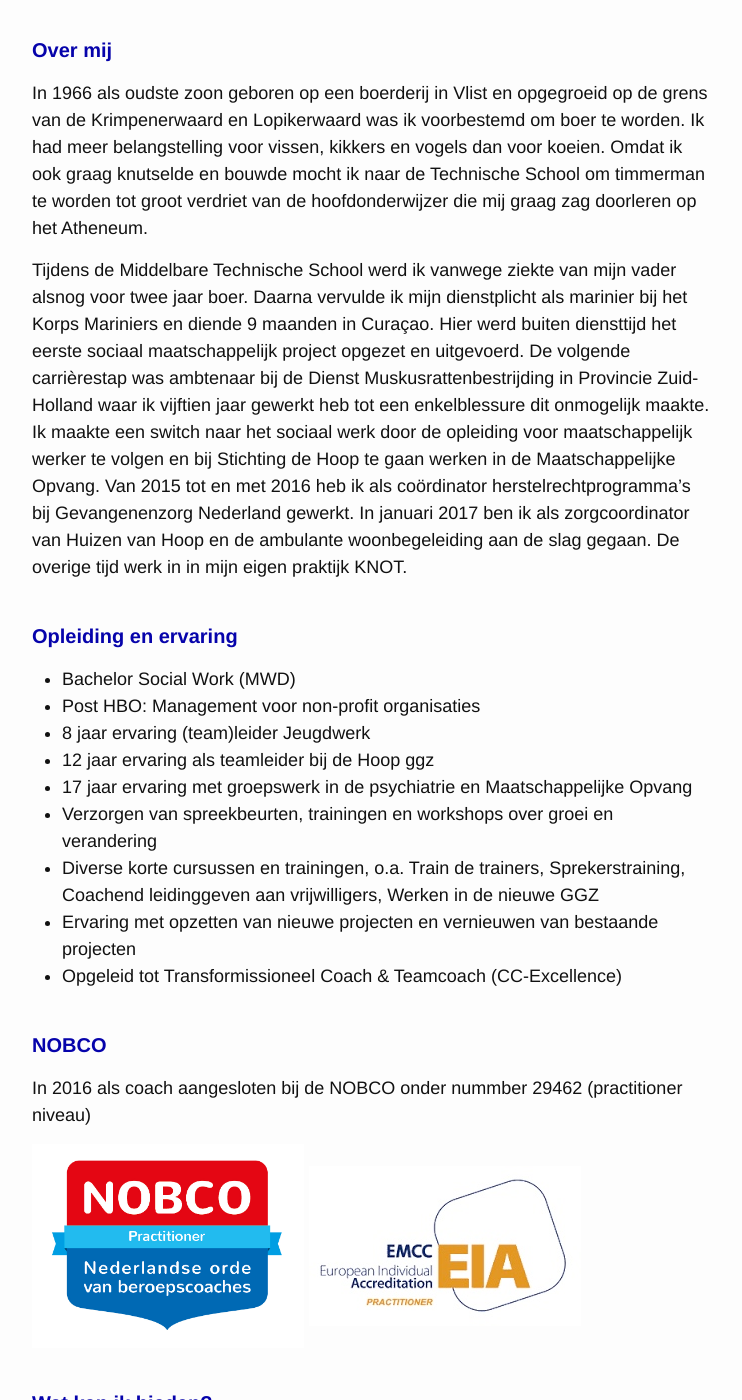
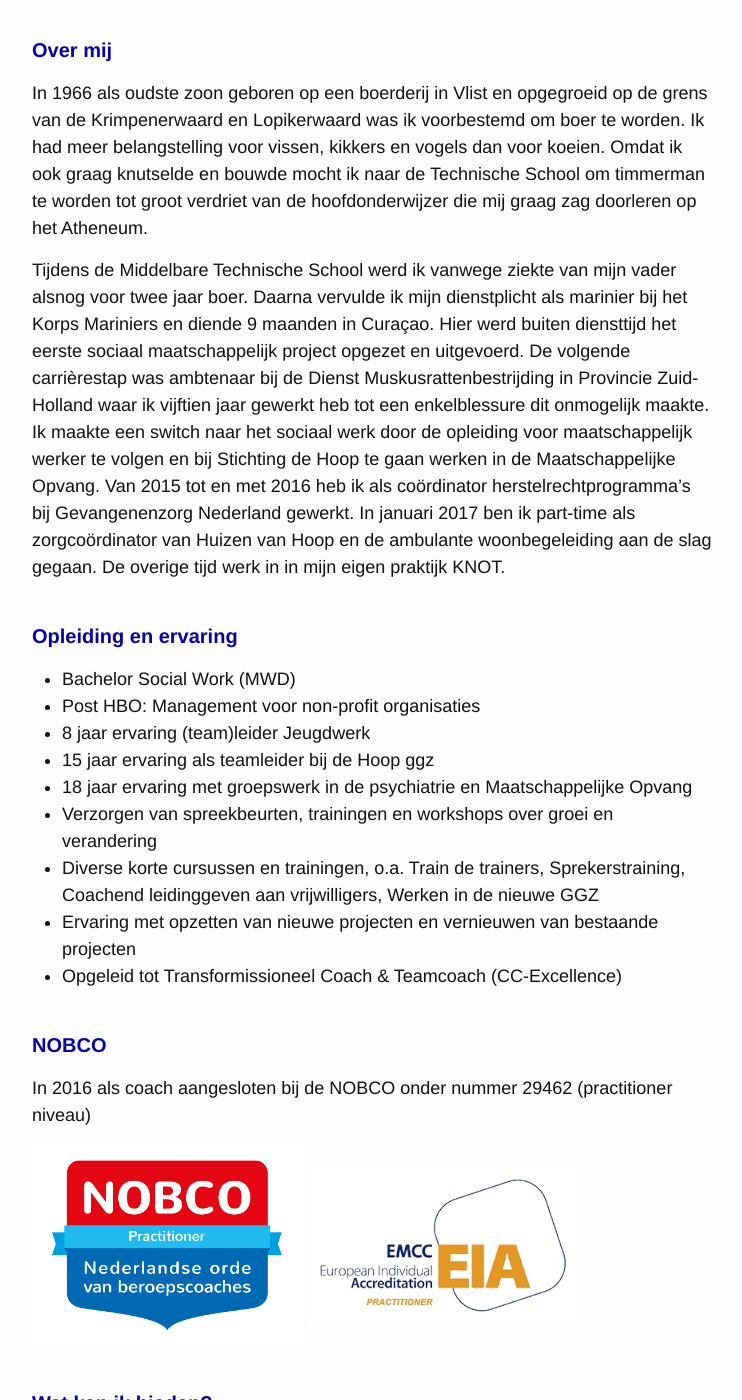
Before and after one commit to keesneven/keesneven.github.io, a Jekyll site: the page built from about.md, in a window 1280 px wide and 1400 px high, scrolled down 648 px. Shown: the whole window, without its empty margins (268-1010 px from the left). Built offline with Jekyll 4.4.1, drawn with Linux system fonts in a browser that asks for light colours; nearby versions of some CDN libraries; some of the changed text lies outside the part shown.

Commit message:
Update about.md

```diff
--- a/about.md
+++ b/about.md
@@ -7,22 +7,22 @@ img-path: /assets/img/knot.jpg
 #### Over mij
 In 1966 als oudste zoon geboren op een boerderij in Vlist en opgegroeid op de grens van de Krimpenerwaard en Lopikerwaard was ik voorbestemd om boer te worden. Ik had meer belangstelling voor vissen, kikkers en vogels dan voor koeien. Omdat ik ook graag knutselde en bouwde mocht ik naar de Technische School om timmerman te worden tot groot verdriet van de hoofdonderwijzer die mij graag zag doorleren op het Atheneum.
 
-Tijdens de Middelbare Technische School werd ik vanwege ziekte van mijn vader alsnog voor twee jaar boer. Daarna vervulde ik mijn dienstplicht als marinier bij het Korps Mariniers en diende 9 maanden in Curaçao. Hier werd buiten diensttijd het eerste sociaal maatschappelijk project opgezet en uitgevoerd. De volgende carrièrestap was ambtenaar bij de Dienst Muskusrattenbestrijding in Provincie Zuid-Holland waar ik vijftien jaar gewerkt heb tot een enkelblessure dit onmogelijk maakte. Ik maakte een switch naar het sociaal werk door de opleiding voor maatschappelijk werker te volgen en bij Stichting de Hoop te gaan werken in de Maatschappelijke Opvang. Van 2015 tot en met 2016 heb ik als coördinator herstelrechtprogramma’s bij Gevangenenzorg Nederland gewerkt. In januari 2017 ben ik als zorgcoordinator van Huizen van Hoop en de ambulante woonbegeleiding aan de slag gegaan. De overige tijd werk in in mijn eigen praktijk KNOT.
+Tijdens de Middelbare Technische School werd ik vanwege ziekte van mijn vader alsnog voor twee jaar boer. Daarna vervulde ik mijn dienstplicht als marinier bij het Korps Mariniers en diende 9 maanden in Curaçao. Hier werd buiten diensttijd het eerste sociaal maatschappelijk project opgezet en uitgevoerd. De volgende carrièrestap was ambtenaar bij de Dienst Muskusrattenbestrijding in Provincie Zuid-Holland waar ik vijftien jaar gewerkt heb tot een enkelblessure dit onmogelijk maakte. Ik maakte een switch naar het sociaal werk door de opleiding voor maatschappelijk werker te volgen en bij Stichting de Hoop te gaan werken in de Maatschappelijke Opvang. Van 2015 tot en met 2016 heb ik als coördinator herstelrechtprogramma’s bij Gevangenenzorg Nederland gewerkt. In januari 2017 ben ik part-time als zorgcoördinator van Huizen van Hoop en de ambulante woonbegeleiding aan de slag gegaan. De overige tijd werk in in mijn eigen praktijk KNOT.
 
 
 #### Opleiding en ervaring
 - Bachelor Social Work (MWD)
 - Post HBO: Management voor non-profit organisaties
 - 8 jaar ervaring (team)leider Jeugdwerk
-- 12 jaar ervaring als teamleider bij de Hoop ggz
-- 17 jaar ervaring met groepswerk in de psychiatrie en Maatschappelijke Opvang
+- 15 jaar ervaring als teamleider bij de Hoop ggz
+- 18 jaar ervaring met groepswerk in de psychiatrie en Maatschappelijke Opvang
 - Verzorgen van spreekbeurten, trainingen en workshops over groei en verandering
 - Diverse korte cursussen en trainingen, o.a. Train de trainers, Sprekerstraining, Coachend leidinggeven aan vrijwilligers,            Werken in de nieuwe GGZ
 - Ervaring met opzetten van nieuwe projecten en vernieuwen van bestaande projecten
 - Opgeleid tot Transformissioneel Coach & Teamcoach (CC-Excellence)
 
 #### NOBCO
-In 2016 als coach aangesloten bij de NOBCO onder nummber 29462 (practitioner niveau)
+In 2016 als coach aangesloten bij de NOBCO onder nummer 29462 (practitioner niveau)
 
 <div>
     <div style="width: 40%; display: inline-block;">
```
Also changed, not shown: other parts of about.md (+1 -1 lines).
